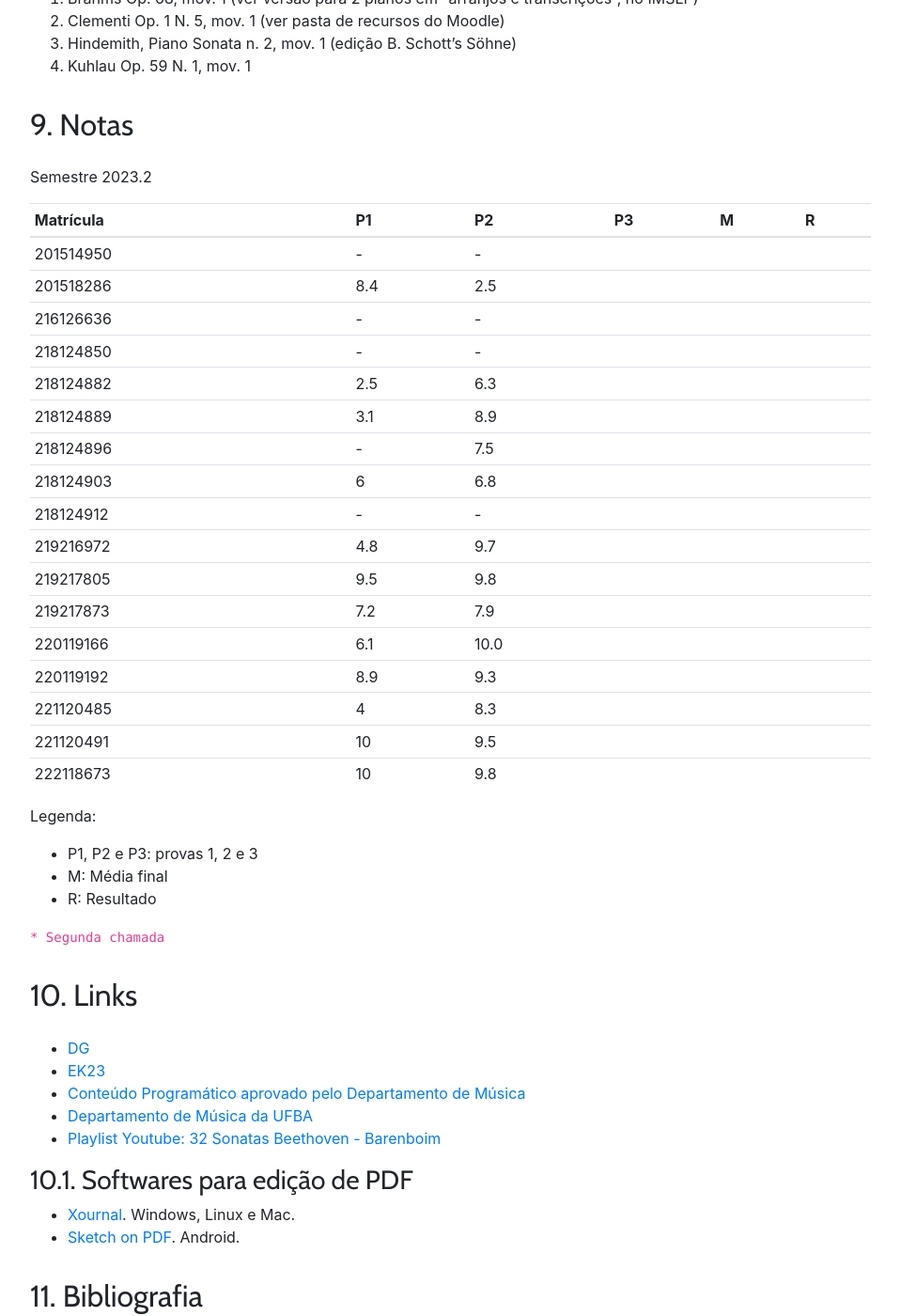
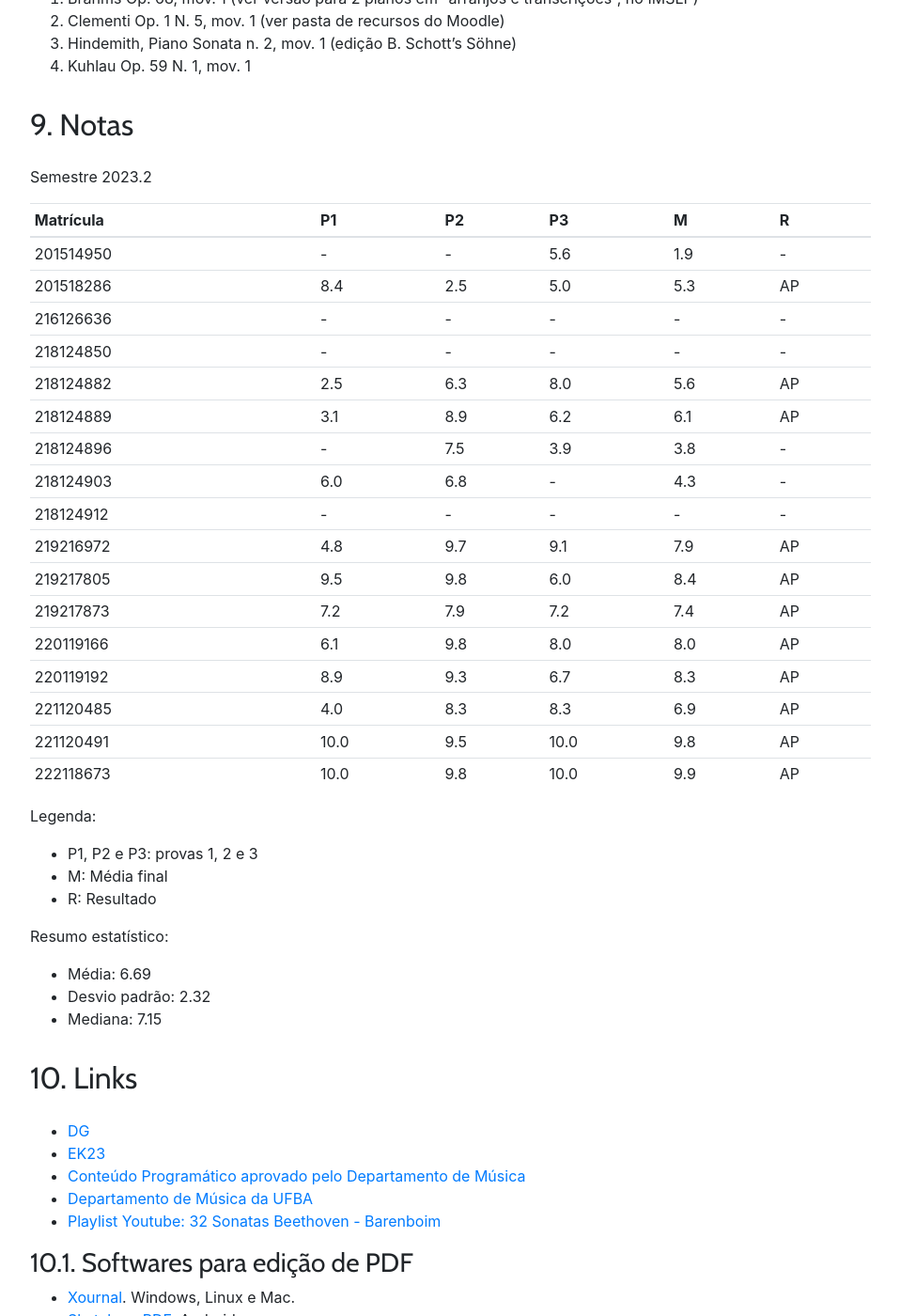
Before and after one commit to kroger/genosmus, a Jekyll site: the page built from _marcos/musa72.md, in a window 1280 px wide and 1400 px high, scrolled down 4938 px. Shown: the whole window at 94% size, without its empty margins (68-1026 px from the left). Built offline with Jekyll 4.4.1, drawn with Linux system fonts in a browser that asks for light colours; nearby versions of some CDN libraries; the table of contents is made by our own code.

Commit message:
Registra notas prova 3 e resultado

```diff
--- a/_marcos/musa72.md
+++ b/_marcos/musa72.md
@@ -192,25 +192,25 @@ Edição preferencial: Edition Peters
 
 Semestre 2023.2
 
-| Matrícula | P1  | P2   | P3  | M   | R   |
-| --------- | --- | ---- | --- | --- | --- |
-| 201514950 | -   | -    |     |     |     |
-| 201518286 | 8.4 | 2.5  |     |     |     |
-| 216126636 | -   | -    |     |     |     |
-| 218124850 | -   | -    |     |     |     |
-| 218124882 | 2.5 | 6.3  |     |     |     |
-| 218124889 | 3.1 | 8.9  |     |     |     |
-| 218124896 | -   | 7.5  |     |     |     |
-| 218124903 | 6   | 6.8  |     |     |     |
-| 218124912 | -   | -    |     |     |     |
-| 219216972 | 4.8 | 9.7  |     |     |     |
-| 219217805 | 9.5 | 9.8  |     |     |     |
-| 219217873 | 7.2 | 7.9  |     |     |     |
-| 220119166 | 6.1 | 10.0 |     |     |     |
-| 220119192 | 8.9 | 9.3  |     |     |     |
-| 221120485 | 4   | 8.3  |     |     |     |
-| 221120491 | 10  | 9.5  |     |     |     |
-| 222118673 | 10  | 9.8  |     |     |     |
+| Matrícula | P1   | P2   | P3   | M    | R    |
+| :-------- | :--- | :--- | :--- | :--- | :--- |
+| 201514950 | -    | -    | 5.6  | 1.9  | -    |
+| 201518286 | 8.4  | 2.5  | 5.0  | 5.3  | AP   |
+| 216126636 | -    | -    | -    | -    | -    |
+| 218124850 | -    | -    | -    | -    | -    |
+| 218124882 | 2.5  | 6.3  | 8.0  | 5.6  | AP   |
+| 218124889 | 3.1  | 8.9  | 6.2  | 6.1  | AP   |
+| 218124896 | -    | 7.5  | 3.9  | 3.8  | -    |
+| 218124903 | 6.0  | 6.8  | -    | 4.3  | -    |
+| 218124912 | -    | -    | -    | -    | -    |
+| 219216972 | 4.8  | 9.7  | 9.1  | 7.9  | AP   |
+| 219217805 | 9.5  | 9.8  | 6.0  | 8.4  | AP   |
+| 219217873 | 7.2  | 7.9  | 7.2  | 7.4  | AP   |
+| 220119166 | 6.1  | 9.8  | 8.0  | 8.0  | AP   |
+| 220119192 | 8.9  | 9.3  | 6.7  | 8.3  | AP   |
+| 221120485 | 4.0  | 8.3  | 8.3  | 6.9  | AP   |
+| 221120491 | 10.0 | 9.5  | 10.0 | 9.8  | AP   |
+| 222118673 | 10.0 | 9.8  | 10.0 | 9.9  | AP   |
 {: .table .table-sm}
 
 Legenda:
@@ -219,7 +219,10 @@ Legenda:
 - M: Média final
 - R: Resultado
 
-`* Segunda chamada`
+Resumo estatístico:
+- Média: 6.69
+- Desvio padrão: 2.32
+- Mediana: 7.15
 
 ## 10. Links
 
```
Also changed, not shown: _marcos/musa70.md (+23 -18 lines).
